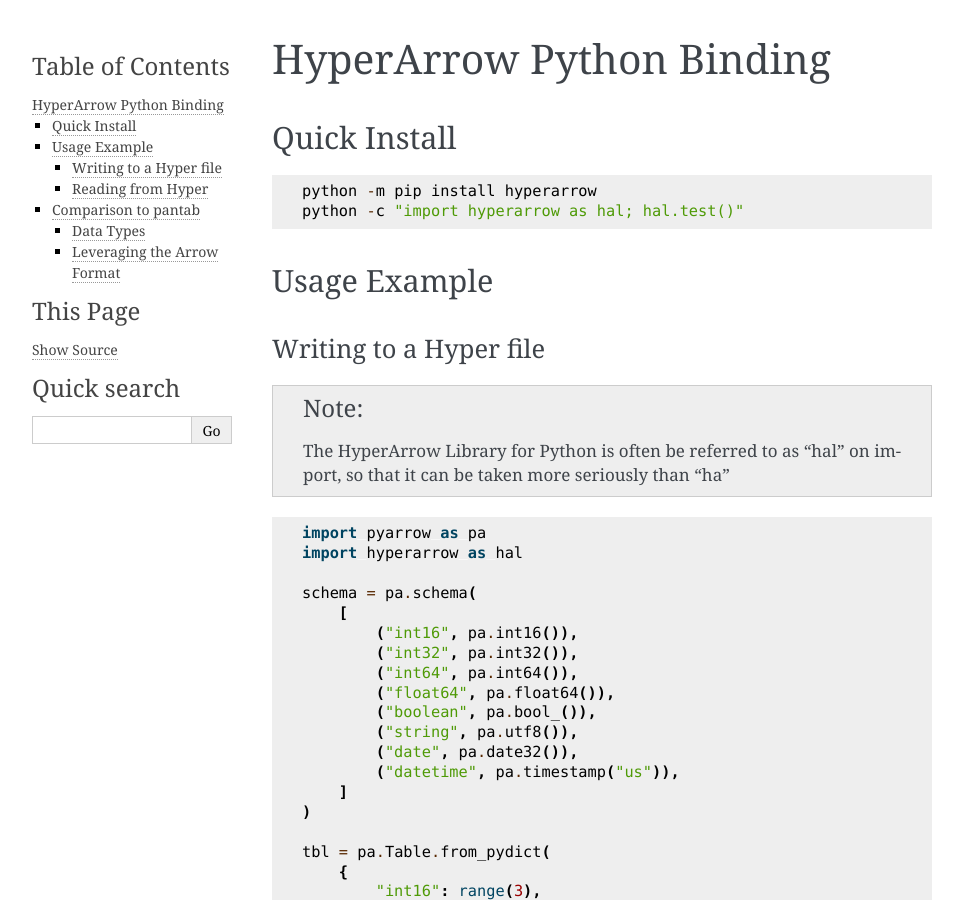
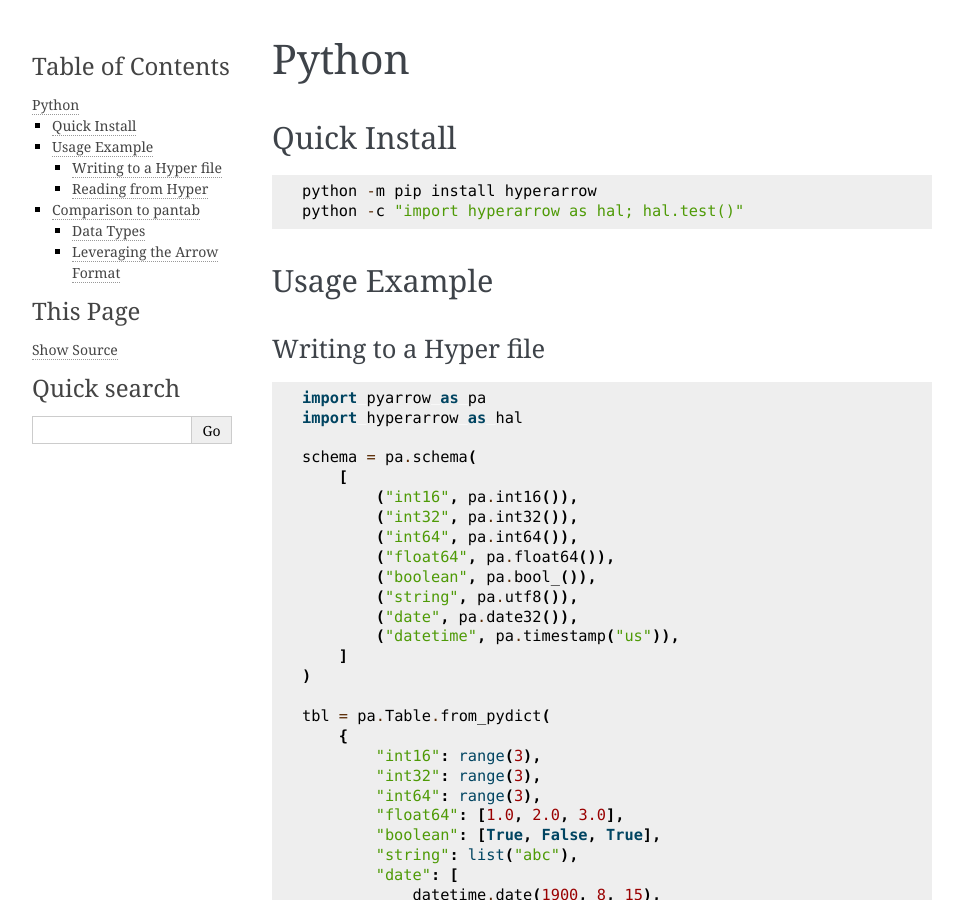
Before and after one commit to innobi/hyperarrow, a Sphinx documentation site: the page built from docs/python.rst, in a window 1280 px wide and 900 px high. Shown: the whole window, without its empty margins (148-1111 px from the left). Built offline with Sphinx 7.4.7, drawn with Linux system fonts in a browser that asks for light colours.

Commit message:
style updates

```diff
--- a/docs/conf.py
+++ b/docs/conf.py
@@ -27,7 +27,9 @@
 # Add any Sphinx extension module names here, as strings. They can be
 # extensions coming with Sphinx (named 'sphinx.ext.*') or your custom
 # ones.
+
 extensions = [
+    "sphinx_rtd_theme",
 ]
 
 # Add any paths that contain templates here, relative to this directory.
--- a/docs/cpp.rst
+++ b/docs/cpp.rst
@@ -1,5 +1,5 @@
-HyperArrow C++ Core
-===================
+C++ Core
+========
 
 The core language for HyperArrow is C++, matching what is offered upstream by the `Arrow <https://arrow.apache.org/docs/index.html>`_ library.
 
--- a/docs/python.rst
+++ b/docs/python.rst
@@ -1,5 +1,5 @@
-HyperArrow Python Binding
-=========================
+Python
+======
 
 Quick Install
 -------------
@@ -14,10 +14,6 @@
 
 Writing to a Hyper file
 ~~~~~~~~~~~~~~~~~~~~~~~
-
-.. note::
-
-   The HyperArrow Library for Python is often be referred to as "hal" on import, so that it can be taken more seriously than "ha"
 
 .. code-block:: python
 
```
